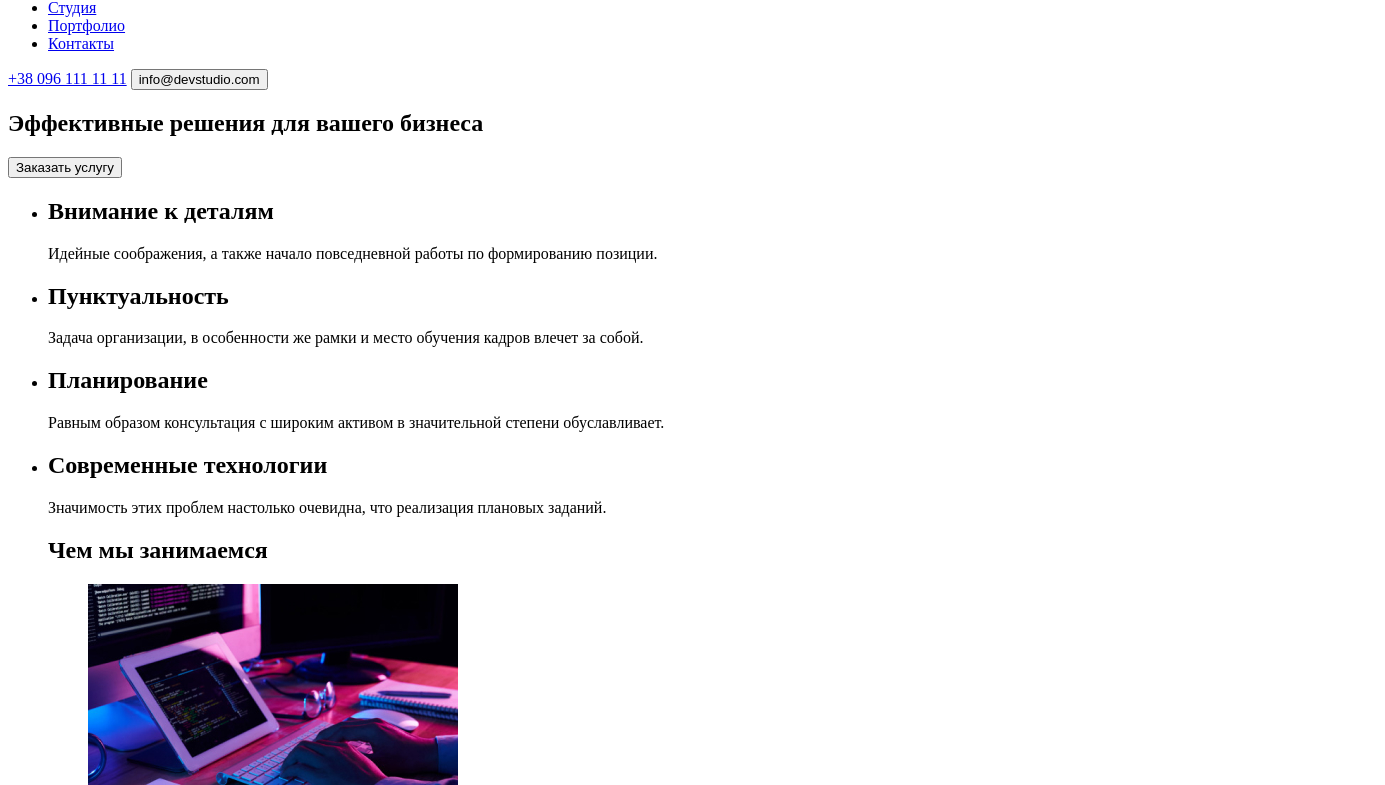
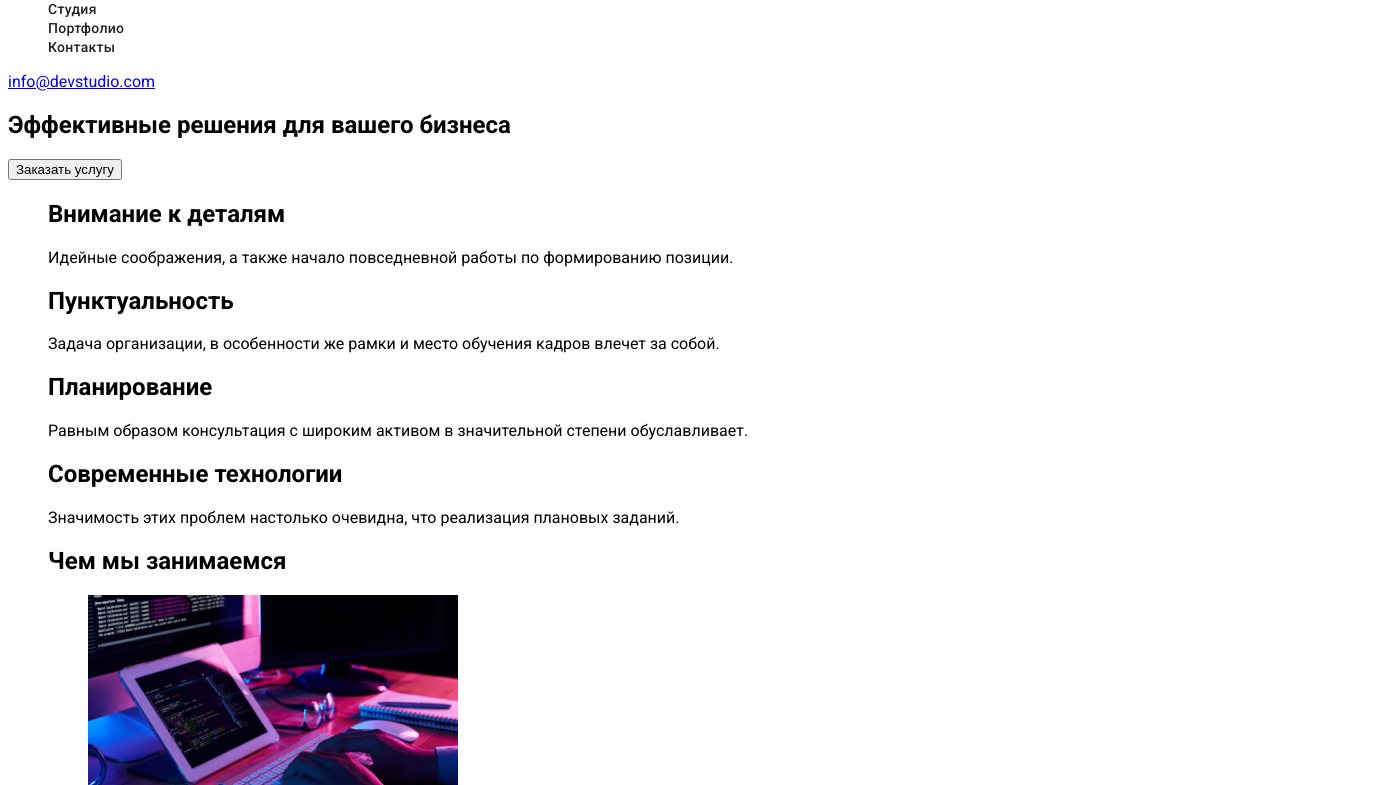
Before and after one commit to TolikDrive/drive, a plain HTML site: page index.html in a window 1280 px wide. Shown: the part 49-834 px from the top of the page, 1385 px wide, since content can reach past the window. Drawn offline with Linux system fonts and the light colour scheme.

Commit message:
header css

```diff
--- a/css/style.css
+++ b/css/style.css
@@ -0,0 +1,43 @@
+:root{
+    --accent-color:#2196F3
+}
+
+body {
+    font-family: 'roboto' ,sans-serif ;
+}
+.list {
+    list-style: none;
+}
+.link{
+    text-decoration: none;
+}
+/* header */
+.header-link{
+font-weight: 500;
+font-size: 14px;
+line-height: 1.14;
+letter-spacing: 0.02em;
+
+color: #212121;
+}
+.header-link:hover,
+.header-link:focus,
+.header-tel:hover,
+.header-tel:focus
+{
+color: var(--accent-color);
+}
+.header-tel{
+    position: absolute;
+width: 122px;
+height: 16px;
+left: 1263px;
+top: 32px;
+
+font-weight: 500;
+font-size: 14px;
+line-height: 1.33;
+letter-spacing: 0.02em;
+
+color: #757575;
+}
--- a/index.html
+++ b/index.html
@@ -5,61 +5,75 @@
     <meta http-equiv="X-UA-Compatible" content="IE=edge">
     <meta name="viewport" content="width=device-width, initial-scale=1.0">
     <title>Tolik</title>
+    <link rel="stylesheet" href="./css/style.css">
+    <link rel="preconnect" href="https://fonts.googleapis.com">
+<link rel="preconnect" href="https://fonts.gstatic.com" crossorigin>
+<link href="https://fonts.googleapis.com/css2?family=Roboto:wght@400;500;700;900&display=swap" rel="stylesheet">
+
 </head>
 <body>
-    <header>
-        <a href=""><img src="./images/logo.svg" alt="logo" >
+    <header class="header">
+        <a class="header-logo link" href=""><img src="./images/logo.svg" alt="logo" >
         </a>
-        <nav>
-            <ul>
-                <li><a href=" ">Студия</a></li>
-                <li><a href=" ">Портфолио</a></li>
-                <li><a href=" ">Контакты</a></li>
+        <nav class=" header-nav">
+            <ul class="list header-list">
+                <li class="header-item"><a class="link header-link" href=" ">Студия</a></li>
+                <li class="header-item"><a class="link header-link" href=" ">Портфолио</a></li>
+                <li class="header-item"><a class="link header-link" href=" ">Контакты</a></li>
             </ul>
         </nav>
-            <a href="tel:+380961111111">+38 096 111 11 11</a>
-            <button type="button">info@devstudio.com</button>
+            <a class="link header-tel" href="tel:+380961111111">+38 096 111 11 11</a>
+            <a class="button header-mailto" href="mailto: info@devstudio.com" > info@devstudio.com </a>
 
     </header>
     <main>
-        <section class="herro">
-        <h1>Эффективные решения для вашего бизнеса</h1>
-        <button type="button"> Заказать услугу </button>
+        <section class="buisness">
+        <h1 class="buisness-pre-title">Эффективные решения для вашего бизнеса</h1>
+        <button class="buisness-btn" type="button"> Заказать услугу </button>
         </section>
-        <section>
-        <ul>
-            <li>
-                <h1>Внимание к деталям</h1>
-                <p>Идейные соображения, а также начало повседневной работы по формированию позиции.</p>
+        <section class="work">
+        <ul class="list work-list">
+            <li class="work-item">
+                <h1 class="work-title">Внимание к деталям</h1>
+                <p class="work-pre-title">Идейные соображения, а также начало повседневной работы по формированию позиции.</p>
             </li>
-            <li>
-                <h1>Пунктуальность</h1>
-            <p>Задача организации, в особенности же рамки и место обучения кадров влечет за собой.</p>
+            <li class="work-item">
+                <h1 class="work-title">Пунктуальность</h1>
+            <p class="work-pre-title">Задача организации, в особенности же рамки и место обучения кадров влечет за собой.</p>
         </li>
-        <li>
-            <h1>Планирование</h1>
-            <p>Равным образом консультация с широким активом в значительной степени обуславливает.</p>
+        <li class="work-item">
+            <h1 class="work-title">Планирование</h1>
+            <p class="work-pre-title">Равным образом консультация с широким активом в значительной степени обуславливает.</p>
         </li>
-        <li>
-            <h1>Современные технологии</h1>
-            <p>Значимость этих проблем настолько очевидна, что реализация плановых заданий.</p>
+        <li class="work-item">
+            <h1 class="work-title">Современные технологии</h1>
+            <p class="work-pre-title">Значимость этих проблем настолько очевидна, что реализация плановых заданий.</p>
         </li>
-        <h1>Чем мы занимаемся</h1>
-        <ul>
-            <li>
-                <img src="/images/img1.jpg" alt="computer work">
+        <h1 class="work-title">Чем мы занимаемся</h1>
+        <ul class="list">
+            <li class="work-item">
+                <img src="/images/img1.jpg" alt="computer work"
+                width="370"
+                height="294"
+                >
             </li>
-            <li>
-                <img src="./images/img2.jpg" alt="computer designe">
+            <li class="work-item">
+                <img src="./images/img2.jpg" alt="computer designe"
+                width="370"
+                height="294"
+                >
+
             </li>
-            <li>
-                <img src="./images/img3.jpg" alt="designe">
+            <li class="work-item">
+                <img src="./images/img3.jpg" alt="designe"
+                width="370"
+                height="294">
             </li>
         </section>
-        <section>
+        <section class="comand">
             <!-- наша команда -->
 <h1>Наша команда</h1>
-<ul>
+<ul class="list">
     <li><img
         src="./images/comand1.jpg" alt="ihor"
         width="270"
@@ -98,17 +112,17 @@
     </main>
 <footer>
 
-    <a href=""><img src="./images/logo.svg" alt="logo"
+    <a class="link" class="link"  href=""><img src="./images/logo.svg" alt="logo"
         width="145"
         height="31"
         >
     </a>
 
     <address>
-<ul>
-    <li><a href="https://goo.gl/maps/E3oxHwqj6gt2Ruav8" target="_blank" rel="noopener noreferre">г. Киев, пр-т Леси Украинки, 26 </a></li>
-    <li><a href="mailto:info@example.com">info@example.com</a></li>
-    <li><a href="tel:+380991111111"> +38 099 111 11 11</a></li>
+<ul class="list">
+    <li><a class="link" href="https://goo.gl/maps/E3oxHwqj6gt2Ruav8" target="_blank" rel="noopener noreferre">г. Киев, пр-т Леси Украинки, 26 </a></li>
+    <li><a class="link" href="mailto:info@example.com">info@example.com</a></li>
+    <li><a class="link" href="tel:+380991111111"> +38 099 111 11 11</a></li>
 </ul>
 </address>
 </footer>
```
